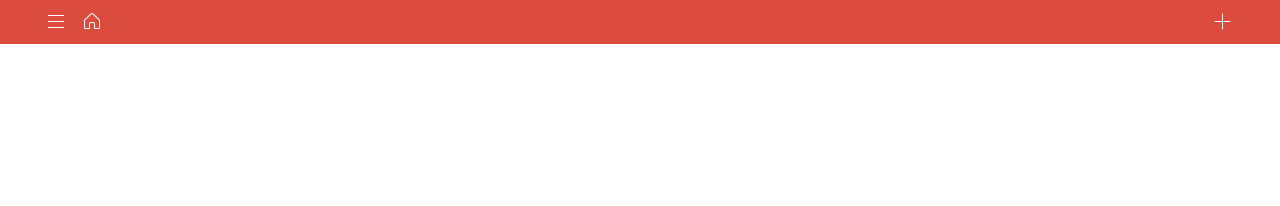
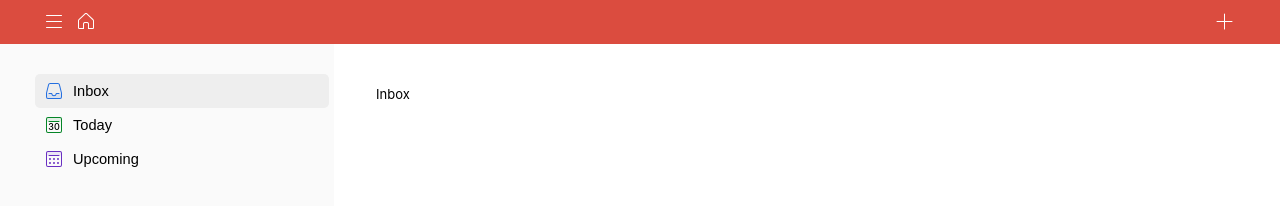
Before and after one commit to emuel-vassallo/todo-list, a website: page dist/index.html in a window 1280 px wide. Drawn offline with Linux system fonts and the light colour scheme.

Commit message:
add sidebar with inbox, today, upcoming buttons

```diff
--- a/dist/index.html
+++ b/dist/index.html
@@ -1,6 +1,5 @@
 <!DOCTYPE html>
 <html lang="en">
-
   <head>
     <title>Today: Todoist</title>
     <meta charset="UTF-8" />
@@ -14,27 +13,47 @@
     <header>
       <div class="header-left">
         <button class="header-button" data-tooltip="Close menu">
-        <svg class="header-icon menu-icon" width="24" height="24" viewBox="0 0 24 24">
-          <path fill="currentColor" fill-rule="evenodd"
-            d="M4.5 5h15a.5.5 0 1 1 0 1h-15a.5.5 0 0 1 0-1zm0 6h15a.5.5 0 1 1 0 1h-15a.5.5 0 1 1 0-1zm0 6h15a.5.5 0 1 1 0 1h-15a.5.5 0 1 1 0-1z">
-          </path>
+          <svg
+            class="header-icon menu-icon"
+            width="24"
+            height="24"
+            viewBox="0 0 24 24"
+          >
+            <path
+              fill="currentColor"
+              fill-rule="evenodd"
+              d="M4.5 5h15a.5.5 0 1 1 0 1h-15a.5.5 0 0 1 0-1zm0 6h15a.5.5 0 1 1 0 1h-15a.5.5 0 1 1 0-1zm0 6h15a.5.5 0 1 1 0 1h-15a.5.5 0 1 1 0-1z"
+            ></path>
           </svg>
         </button>
         <button class="header-button" data-tooltip="Go to home">
-        <svg class="header-icon home-icon" width="24" height="24" viewBox="0 0 24 24"
-          xmlns="http://www.w3.org/2000/svg">
-          <path fill="currentColor"
-            d="M12.527 3.075c.35.104.64.263 1.27.876L19.1 9.123c.374.364.49.505.601.678.11.174.185.351.232.552.042.178.062.34.066.742L20 17.718c0 .446-.046.607-.134.77a.906.906 0 01-.378.378c-.163.088-.324.134-.77.134H14v-4.718c0-.446-.046-.607-.134-.77a.906.906 0 00-.378-.378c-.142-.077-.284-.122-.616-.132L12.718 13h-1.436c-.446 0-.607.046-.77.134a.906.906 0 00-.378.378c-.077.142-.122.284-.132.616l-.002.154V19H5.282c-.446 0-.607-.046-.77-.134a.906.906 0 01-.378-.378c-.088-.163-.134-.324-.134-.77v-6.462c0-.522.02-.703.067-.903.047-.2.121-.378.232-.552l.077-.113c.098-.134.233-.282.524-.565l5.304-5.172c.629-.613.92-.772 1.269-.876a1.82 1.82 0 011.054 0zm-.286.958a.825.825 0 00-.482 0c-.18.054-.326.139-.63.418l-.227.216L5.598 9.84c-.3.293-.385.39-.456.5a.76.76 0 00-.102.242c-.026.112-.037.224-.04.531l.002 6.807.005.073.074.006L8.999 18 9 14.268l.003-.17c.013-.448.083-.749.249-1.058a1.9 1.9 0 01.788-.788c.306-.164.6-.234 1.043-.249l.199-.003h1.45l.17.003c.448.013.749.083 1.058.249.337.18.608.45.788.788.164.306.234.6.249 1.043l.003.199L14.999 18l3.92-.002.073-.006.006-.073.002-.2v-6.615l-.005-.218a1.494 1.494 0 00-.035-.305.747.747 0 00-.102-.242l-.059-.084a3.571 3.571 0 00-.294-.315l-5.407-5.273c-.425-.414-.604-.545-.798-.615l-.06-.019z">
-          </path>
+          <svg
+            class="header-icon home-icon"
+            width="24"
+            height="24"
+            viewBox="0 0 24 24"
+            xmlns="http://www.w3.org/2000/svg"
+          >
+            <path
+              fill="currentColor"
+              d="M12.527 3.075c.35.104.64.263 1.27.876L19.1 9.123c.374.364.49.505.601.678.11.174.185.351.232.552.042.178.062.34.066.742L20 17.718c0 .446-.046.607-.134.77a.906.906 0 01-.378.378c-.163.088-.324.134-.77.134H14v-4.718c0-.446-.046-.607-.134-.77a.906.906 0 00-.378-.378c-.142-.077-.284-.122-.616-.132L12.718 13h-1.436c-.446 0-.607.046-.77.134a.906.906 0 00-.378.378c-.077.142-.122.284-.132.616l-.002.154V19H5.282c-.446 0-.607-.046-.77-.134a.906.906 0 01-.378-.378c-.088-.163-.134-.324-.134-.77v-6.462c0-.522.02-.703.067-.903.047-.2.121-.378.232-.552l.077-.113c.098-.134.233-.282.524-.565l5.304-5.172c.629-.613.92-.772 1.269-.876a1.82 1.82 0 011.054 0zm-.286.958a.825.825 0 00-.482 0c-.18.054-.326.139-.63.418l-.227.216L5.598 9.84c-.3.293-.385.39-.456.5a.76.76 0 00-.102.242c-.026.112-.037.224-.04.531l.002 6.807.005.073.074.006L8.999 18 9 14.268l.003-.17c.013-.448.083-.749.249-1.058a1.9 1.9 0 01.788-.788c.306-.164.6-.234 1.043-.249l.199-.003h1.45l.17.003c.448.013.749.083 1.058.249.337.18.608.45.788.788.164.306.234.6.249 1.043l.003.199L14.999 18l3.92-.002.073-.006.006-.073.002-.2v-6.615l-.005-.218a1.494 1.494 0 00-.035-.305.747.747 0 00-.102-.242l-.059-.084a3.571 3.571 0 00-.294-.315l-5.407-5.273c-.425-.414-.604-.545-.798-.615l-.06-.019z"
+            ></path>
           </svg>
         </button>
       </div>
       <div class="header-right">
         <button class="header-button" data-tooltip="Add task">
-        <svg class="header-icon plus-icon" width="24" height="24" viewBox="0 0 24 24">
+          <svg
+            class="header-icon plus-icon"
+            width="24"
+            height="24"
+            viewBox="0 0 24 24"
+          >
             <g fill="none" fill-rule="evenodd" transform="translate(4 3)">
               <mask id="jd4FBg" fill="#fff">
-              <path d="M9 8h7a.5.5 0 1 1 0 1H9v7a.5.5 0 1 1-1 0V9H1a.5.5 0 0 1 0-1h7V1a.5.5 0 0 1 1 0v7z"></path>
+                <path
+                  d="M9 8h7a.5.5 0 1 1 0 1H9v7a.5.5 0 1 1-1 0V9H1a.5.5 0 0 1 0-1h7V1a.5.5 0 0 1 1 0v7z"
+                ></path>
               </mask>
               <g mask="url(#jd4FBg)">
                 <path fill="currentColor" d="M-4-3h24v24H-4z"></path>
@@ -44,8 +63,83 @@
         </button>
       </div>
     </header>
-  <main></main>
-  <footer></footer>
+    <main>
+      <div class="sidebar">
+        <ul>
+          <li>
+            <button class="sidebar-button sidebar-button-inbox selected-sidebar-button">
+              <svg
+                width="24"
+                height="24"
+                viewBox="0 0 24 24"
+                class="sidebar-inbox-icon"
+              >
+                <g fill="currentColor" fill-rule="nonzero">
+                  <path
+                    d="M10 14.5a2 2 0 104 0h5.5V18a1.5 1.5 0 01-1.5 1.5H6A1.5 1.5 0 014.5 18v-3.5H10z"
+                    opacity="0.1"
+                  ></path>
+                  <path
+                    d="M8.062 4h7.876a2 2 0 011.94 1.515l2.062 8.246a2 2 0 01.06.485V18a2 2 0 01-2 2H6a2 2 0 01-2-2v-3.754a2 2 0 01.06-.485l2.06-8.246A2 2 0 018.061 4zm0 1a1 1 0 00-.97.757L5.03 14.004a1 1 0 00-.03.242V18a1 1 0 001 1h12a1 1 0 001-1v-3.754a1 1 0 00-.03-.242l-2.06-8.247A1 1 0 0015.94 5H8.061zM12 17.25A2.75 2.75 0 019.295 15H7a.5.5 0 110-1h2.75a.5.5 0 01.5.5 1.75 1.75 0 003.5 0 .5.5 0 01.5-.5H17a.5.5 0 110 1h-2.295A2.75 2.75 0 0112 17.25z"
+                  ></path>
+                </g></svg
+              ><span>Inbox</span>
+            </button>
+          </li>
+          <li>
+            <button class="sidebar-button sidebar-button-today">
+              <svg
+                width="24"
+                height="24"
+                viewBox="0 0 24 24"
+                class="sidebar-today-icon"
+              >
+                <g fill="currentColor" fill-rule="evenodd">
+                  <path
+                    fill-rule="nonzero"
+                    d="M6 4.5h12A1.5 1.5 0 0 1 19.5 6v2.5h-15V6A1.5 1.5 0 0 1 6 4.5z"
+                    opacity=".1"
+                  ></path>
+                  <path
+                    fill-rule="nonzero"
+                    d="M6 4h12a2 2 0 0 1 2 2v12a2 2 0 0 1-2 2H6a2 2 0 0 1-2-2V6a2 2 0 0 1 2-2zm0 1a1 1 0 0 0-1 1v12a1 1 0 0 0 1 1h12a1 1 0 0 0 1-1V6a1 1 0 0 0-1-1H6zm1 3h10a.5.5 0 1 1 0 1H7a.5.5 0 0 1 0-1z"
+                  ></path>
+                  <text
+                    font-family="-apple-system, system-ui, 'Segoe UI', Roboto, Helvetica, Arial, sans-serif, 'Apple Color Emoji', 'Segoe UI Emoji', 'Segoe UI Symbol'"
+                    font-size="9"
+                    transform="translate(4 2)"
+                    font-weight="500"
+                  >
+                    <tspan x="8" y="15" text-anchor="middle">30</tspan>
+                  </text>
+                </g></svg
+              ><span>Today</span>
+            </button>
+          </li>
+          <li>
+            <button class="sidebar-button sidebar-button-upcoming">
+              <svg
+                width="24"
+                height="24"
+                viewBox="0 0 24 24"
+                xmlns="http://www.w3.org/2000/svg"
+                class="sidebar-upcoming-icon"
+              >
+                <g fill="currentColor" fill-rule="nonzero">
+                  <path
+                    d="M6 4.5h12A1.5 1.5 0 0119.5 6v2.5h-15V6A1.5 1.5 0 016 4.5z"
+                    opacity="0.1"
+                  ></path>
+                  <path
+                    d="M6 4h12a2 2 0 012 2v12a2 2 0 01-2 2H6a2 2 0 01-2-2V6a2 2 0 012-2zm0 1a1 1 0 00-1 1v12a1 1 0 001 1h12a1 1 0 001-1V6a1 1 0 00-1-1H6zm10 12a1 1 0 110-2 1 1 0 010 2zm-4 0a1 1 0 110-2 1 1 0 010 2zm-4 0a1 1 0 110-2 1 1 0 010 2zm8-4a1 1 0 110-2 1 1 0 010 2zm-4 0a1 1 0 110-2 1 1 0 010 2zm-4 0a1 1 0 110-2 1 1 0 010 2zM7 8h10a.5.5 0 110 1H7a.5.5 0 010-1z"
+                  ></path>
+                </g></svg
+              ><span>Upcoming</span>
+            </button>
+          </li>
+        </ul>
+      </div>
+      <div class="editor">Inbox</div>
+    </main>
   </body>
-
 </html>
--- a/dist/style.css
+++ b/dist/style.css
@@ -1,10 +1,15 @@
 :root {
   --accent-color: #db4c3f;
   --header-icon-color: #fff;
-  --header-icon-hover-color: #e27065;
+  --header-icon-hover-color: hsla(0, 0%, 100%, 0.2);
   --bg: #fff;
   --header-icon-tooltip-bg: #444;
   --header-icon-tooltip-fg: #fff;
+  --sidebar-bg: #fafafa;
+  --sidebar-button-hover-bg: #eeeeee;
+  --sidebar-button-inbox-icon-color: #246fe0;
+  --sidebar-button-today-icon-color: #058527;
+  --sidebar-button-upcoming-icon-color: #692fc2;
 }
 
 * {
@@ -15,12 +20,17 @@
   outline: none;
 }
 
-body {
+html {
   font-family: -apple-system, BlinkMacSystemFont, Segoe UI, Roboto,
     Apple Color Emoji, Helvetica, Arial, sans-serif, Segoe UI Emoji,
     Segoe UI Symbol;
   font-size: 13px;
-  background-color: var(--bg);
+}
+
+body {
+  display: flex;
+  flex-direction: column;
+  height: 100vh;
 }
 
 /* -- Header -- */
@@ -30,13 +40,13 @@ header {
   align-items: center;
   justify-content: space-between;
   height: 44px;
-  padding: 12px 42px;
+  padding: 12px 40px;
   background-color: var(--accent-color);
 }
 
 header > div {
   display: flex;
-  gap: 8px;
+  gap: 4px;
 }
 
 .header-icon path {
@@ -66,21 +76,89 @@ header > div {
   border-radius: 3px;
 }
 
-.header-button::before,
-.header-button::after {
-  position: absolute;
-  top: 100%;
-  margin: 8px 0 0 0;
-}
+/* Header Buttons Tooltip */
 
 .header-button::before {
+  position: absolute;
+  color: var(--header-icon-tooltip-fg);
   background-color: var(--header-icon-tooltip-bg);
-  color: var(--header-icon-tooltip-fg);
   padding: 6px 8px;
   white-space: nowrap;
   border-radius: 5px;
+  text-align: center;
+  top: 128%;
 }
 
 .header-button:hover::before {
   content: attr(data-tooltip);
 }
+
+/* -- Main -- */
+
+main {
+  display: flex;
+  height: 100%;
+}
+
+/* -- Sidebar -- */
+
+.sidebar {
+  display: flex;
+  background-color: var(--sidebar-bg);
+  width: 334px;
+  height: 100%;
+  padding: 30px 5px 30px 35px;
+}
+
+.sidebar > ul {
+  display: flex;
+  flex-direction: column;
+  gap: 0;
+  width: 100%;
+}
+
+.sidebar > ul > li {
+  width: 100%;
+  list-style-type: none;
+}
+
+.sidebar-button {
+  display: flex;
+  align-items: center;
+  justify-content: flex-start;
+  gap: 7px;
+  background-color: unset;
+  width: 100%;
+  height: 34px;
+  padding: 5px 0 5px 7px;
+  font-size: 1.124rem;
+  border-radius: 5px;
+}
+
+.sidebar-button:hover {
+  background-color: var(--sidebar-button-hover-bg);
+  cursor: pointer;
+}
+
+.selected-sidebar-button {
+  background-color: var(--sidebar-button-hover-bg);
+}
+
+.sidebar-inbox-icon path {
+  fill: var(--sidebar-button-inbox-icon-color);
+}
+
+.sidebar-today-icon path {
+  fill: var(--sidebar-button-today-icon-color);
+}
+
+.sidebar-upcoming-icon path {
+  fill: var(--sidebar-button-upcoming-icon-color);
+}
+
+/* -- Editor -- */
+
+.editor {
+  padding: 42px;
+  background-color: var(--bg);
+}
```
Also changed, not shown: README.md. Lines whose indentation alone changed are shown as unchanged.
